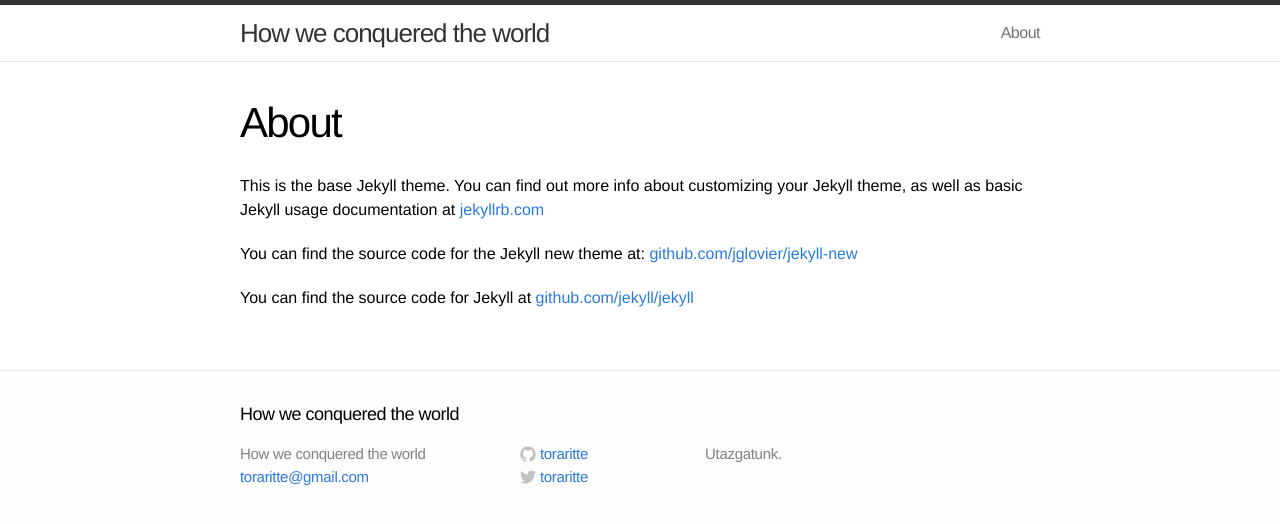
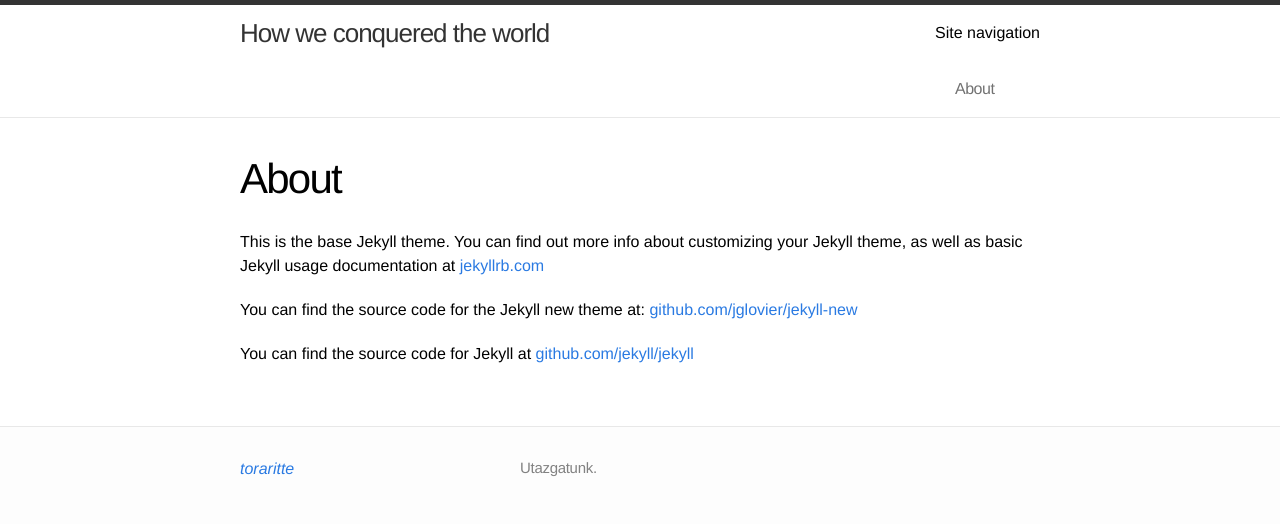
Before and after one commit to toraritte/www.minekmentekazusaba.com, a Jekyll site: the page built from about.md, in a window 1280 px wide. Shown: the top 524 px of the page. Built offline with Jekyll 4.4.1, drawn with Linux system fonts in a browser that asks for light colours.

Commit message:
Disable SVG images and add some headers

```diff
--- a/_config.yml
+++ b/_config.yml
@@ -3,7 +3,7 @@
 email: toraritte@gmail.com
 description: "Utazgatunk."
 baseurl: ""
-# url: "http://minekmentekazusaba.com"
+url: "http://minekmentekazusaba.com"
 twitter_username: toraritte
 github_username:  toraritte
 exclude: ['config.ru', 'Gemfile', 'Gemfile.lock', 'vendor']
--- a/_includes/footer.html
+++ b/_includes/footer.html
@@ -2,41 +2,38 @@
 
   <div class="wrap">
 
-    <h2 class="footer-heading">{{ site.title }}</h2>
+    <!-- <h2 class="footer-heading">{{ site.title }}</h2> -->
 
     <div class="footer-col-1 column">
-      <ul>
-        <li>{{ site.title }}</li>
-        <li><a href="mailto:{{ site.email }}">{{ site.email }}</a></li>
-      </ul>
+        <address><a href="mailto:{{ site.email }}">toraritte</a></address>
     </div>
 
-    <div class="footer-col-2 column">
-      <ul>
-        {% if site.github_username %}<li>
-          <a href="https://github.com/{{ site.github_username }}">
-            <span class="icon github">
-              <svg version="1.1" class="github-icon-svg" xmlns="http://www.w3.org/2000/svg" xmlns:xlink="http://www.w3.org/1999/xlink" x="0px" y="0px"
-                 viewBox="0 0 16 16" enable-background="new 0 0 16 16" xml:space="preserve">
-                <path fill-rule="evenodd" clip-rule="evenodd" fill="#C2C2C2" d="M7.999,0.431c-4.285,0-7.76,3.474-7.76,7.761 c0,3.428,2.223,6.337,5.307,7.363c0.388,0.071,0.53-0.168,0.53-0.374c0-0.184-0.007-0.672-0.01-1.32 c-2.159,0.469-2.614-1.04-2.614-1.04c-0.353-0.896-0.862-1.135-0.862-1.135c-0.705-0.481,0.053-0.472,0.053-0.472 c0.779,0.055,1.189,0.8,1.189,0.8c0.692,1.186,1.816,0.843,2.258,0.645c0.071-0.502,0.271-0.843,0.493-1.037 C4.86,11.425,3.049,10.76,3.049,7.786c0-0.847,0.302-1.54,0.799-2.082C3.768,5.507,3.501,4.718,3.924,3.65 c0,0,0.652-0.209,2.134,0.796C6.677,4.273,7.34,4.187,8,4.184c0.659,0.003,1.323,0.089,1.943,0.261 c1.482-1.004,2.132-0.796,2.132-0.796c0.423,1.068,0.157,1.857,0.077,2.054c0.497,0.542,0.798,1.235,0.798,2.082 c0,2.981-1.814,3.637-3.543,3.829c0.279,0.24,0.527,0.713,0.527,1.437c0,1.037-0.01,1.874-0.01,2.129 c0,0.208,0.14,0.449,0.534,0.373c3.081-1.028,5.302-3.935,5.302-7.362C15.76,3.906,12.285,0.431,7.999,0.431z"/>
-              </svg>
-            </span>
-            <span class="username">{{ site.github_username }}</span>
-          </a>
-        </li>{% endif %}
-        {% if site.twitter_username %}<li>
-          <a href="https://twitter.com/{{ site.twitter_username }}">
-            <span class="icon twitter">
-              <svg version="1.1" class="twitter-icon-svg" xmlns="http://www.w3.org/2000/svg" xmlns:xlink="http://www.w3.org/1999/xlink" x="0px" y="0px"
-                 viewBox="0 0 16 16" enable-background="new 0 0 16 16" xml:space="preserve">
-                <path fill="#C2C2C2" d="M15.969,3.058c-0.586,0.26-1.217,0.436-1.878,0.515c0.675-0.405,1.194-1.045,1.438-1.809 c-0.632,0.375-1.332,0.647-2.076,0.793c-0.596-0.636-1.446-1.033-2.387-1.033c-1.806,0-3.27,1.464-3.27,3.27 c0,0.256,0.029,0.506,0.085,0.745C5.163,5.404,2.753,4.102,1.14,2.124C0.859,2.607,0.698,3.168,0.698,3.767 c0,1.134,0.577,2.135,1.455,2.722C1.616,6.472,1.112,6.325,0.671,6.08c0,0.014,0,0.027,0,0.041c0,1.584,1.127,2.906,2.623,3.206 C3.02,9.402,2.731,9.442,2.433,9.442c-0.211,0-0.416-0.021-0.615-0.059c0.416,1.299,1.624,2.245,3.055,2.271 c-1.119,0.877-2.529,1.4-4.061,1.4c-0.264,0-0.524-0.015-0.78-0.046c1.447,0.928,3.166,1.469,5.013,1.469 c6.015,0,9.304-4.983,9.304-9.304c0-0.142-0.003-0.283-0.009-0.423C14.976,4.29,15.531,3.714,15.969,3.058z"/>
-              </svg>
-            </span>
-            <span class="username">{{ site.twitter_username }}</span>
-          </a>
-        </li>{% endif %}
-      </ul>
-    </div>
+    <!-- <div class="footer-col-2 column"> -->
+    <!--   <ul> -->
+    <!--     {% if site.github_username %}<li> -->
+    <!--       <a href="https://github.com/{{ site.github_username }}"> -->
+    <!--         <span class="icon github"> -->
+    <!--           <svg version="1.1" class="github-icon-svg" xmlns="http://www.w3.org/2000/svg" xmlns:xlink="http://www.w3.org/1999/xlink" x="0px" y="0px" -->
+    <!--              viewBox="0 0 16 16" enable-background="new 0 0 16 16" xml:space="preserve"> -->
+    <!--             <path fill-rule="evenodd" clip-rule="evenodd" fill="#C2C2C2" d="M7.999,0.431c-4.285,0-7.76,3.474-7.76,7.761 c0,3.428,2.223,6.337,5.307,7.363c0.388,0.071,0.53-0.168,0.53-0.374c0-0.184-0.007-0.672-0.01-1.32 c-2.159,0.469-2.614-1.04-2.614-1.04c-0.353-0.896-0.862-1.135-0.862-1.135c-0.705-0.481,0.053-0.472,0.053-0.472 c0.779,0.055,1.189,0.8,1.189,0.8c0.692,1.186,1.816,0.843,2.258,0.645c0.071-0.502,0.271-0.843,0.493-1.037 C4.86,11.425,3.049,10.76,3.049,7.786c0-0.847,0.302-1.54,0.799-2.082C3.768,5.507,3.501,4.718,3.924,3.65 c0,0,0.652-0.209,2.134,0.796C6.677,4.273,7.34,4.187,8,4.184c0.659,0.003,1.323,0.089,1.943,0.261 c1.482-1.004,2.132-0.796,2.132-0.796c0.423,1.068,0.157,1.857,0.077,2.054c0.497,0.542,0.798,1.235,0.798,2.082 c0,2.981-1.814,3.637-3.543,3.829c0.279,0.24,0.527,0.713,0.527,1.437c0,1.037-0.01,1.874-0.01,2.129 c0,0.208,0.14,0.449,0.534,0.373c3.081-1.028,5.302-3.935,5.302-7.362C15.76,3.906,12.285,0.431,7.999,0.431z"/> -->
+    <!--           </svg> -->
+    <!--         </span> -->
+    <!--         <span class="username">{{ site.github_username }}</span> -->
+    <!--       </a> -->
+    <!--     </li>{% endif %} -->
+    <!--     {% if site.twitter_username %}<li> -->
+    <!--       <a href="https://twitter.com/{{ site.twitter_username }}"> -->
+    <!--         <span class="icon twitter"> -->
+    <!--           <svg version="1.1" class="twitter-icon-svg" xmlns="http://www.w3.org/2000/svg" xmlns:xlink="http://www.w3.org/1999/xlink" x="0px" y="0px" -->
+    <!--              viewBox="0 0 16 16" enable-background="new 0 0 16 16" xml:space="preserve"> -->
+    <!--             <path fill="#C2C2C2" d="M15.969,3.058c-0.586,0.26-1.217,0.436-1.878,0.515c0.675-0.405,1.194-1.045,1.438-1.809 c-0.632,0.375-1.332,0.647-2.076,0.793c-0.596-0.636-1.446-1.033-2.387-1.033c-1.806,0-3.27,1.464-3.27,3.27 c0,0.256,0.029,0.506,0.085,0.745C5.163,5.404,2.753,4.102,1.14,2.124C0.859,2.607,0.698,3.168,0.698,3.767 c0,1.134,0.577,2.135,1.455,2.722C1.616,6.472,1.112,6.325,0.671,6.08c0,0.014,0,0.027,0,0.041c0,1.584,1.127,2.906,2.623,3.206 C3.02,9.402,2.731,9.442,2.433,9.442c-0.211,0-0.416-0.021-0.615-0.059c0.416,1.299,1.624,2.245,3.055,2.271 c-1.119,0.877-2.529,1.4-4.061,1.4c-0.264,0-0.524-0.015-0.78-0.046c1.447,0.928,3.166,1.469,5.013,1.469 c6.015,0,9.304-4.983,9.304-9.304c0-0.142-0.003-0.283-0.009-0.423C14.976,4.29,15.531,3.714,15.969,3.058z"/> -->
+    <!--           </svg> -->
+    <!--         </span> -->
+    <!--         <span class="username">{{ site.twitter_username }}</span> -->
+    <!--       </a> -->
+    <!--     </li>{% endif %} -->
+    <!--   </ul> -->
+    <!-- </div> -->
 
     <div class="footer-col-3 column">
       <p class="text">{{ site.description }}</p>
--- a/_includes/header.html
+++ b/_includes/header.html
@@ -2,17 +2,18 @@
 
   <div class="wrap">
 
-    <a class="site-title" href="{{ site.baseurl }}/">{{ site.title }}</a>
+    <h1><a class="site-title" href="{{ site.baseurl }}/">{{ site.title }}</a></h1>
 
     <nav class="site-nav">
-      <a href="#" class="menu-icon">
-        <svg version="1.1" xmlns="http://www.w3.org/2000/svg" xmlns:xlink="http://www.w3.org/1999/xlink" x="0px" y="0px"
-           viewBox="0 0 18 15" enable-background="new 0 0 18 15" xml:space="preserve">
-          <path fill="#505050" d="M18,1.484c0,0.82-0.665,1.484-1.484,1.484H1.484C0.665,2.969,0,2.304,0,1.484l0,0C0,0.665,0.665,0,1.484,0 h15.031C17.335,0,18,0.665,18,1.484L18,1.484z"/>
-          <path fill="#505050" d="M18,7.516C18,8.335,17.335,9,16.516,9H1.484C0.665,9,0,8.335,0,7.516l0,0c0-0.82,0.665-1.484,1.484-1.484 h15.031C17.335,6.031,18,6.696,18,7.516L18,7.516z"/>
-          <path fill="#505050" d="M18,13.516C18,14.335,17.335,15,16.516,15H1.484C0.665,15,0,14.335,0,13.516l0,0 c0-0.82,0.665-1.484,1.484-1.484h15.031C17.335,12.031,18,12.696,18,13.516L18,13.516z"/>
-        </svg>
-      </a>
+      <!-- <a href="#" class="menu-icon"> -->
+      <!--   <svg version="1.1" xmlns="http://www.w3.org/2000/svg" xmlns:xlink="http://www.w3.org/1999/xlink" x="0px" y="0px" -->
+      <!--      viewBox="0 0 18 15" enable-background="new 0 0 18 15" xml:space="preserve"> -->
+      <!--     <path fill="#505050" d="M18,1.484c0,0.82-0.665,1.484-1.484,1.484H1.484C0.665,2.969,0,2.304,0,1.484l0,0C0,0.665,0.665,0,1.484,0 h15.031C17.335,0,18,0.665,18,1.484L18,1.484z"/> -->
+      <!--     <path fill="#505050" d="M18,7.516C18,8.335,17.335,9,16.516,9H1.484C0.665,9,0,8.335,0,7.516l0,0c0-0.82,0.665-1.484,1.484-1.484 h15.031C17.335,6.031,18,6.696,18,7.516L18,7.516z"/> -->
+      <!--     <path fill="#505050" d="M18,13.516C18,14.335,17.335,15,16.516,15H1.484C0.665,15,0,14.335,0,13.516l0,0 c0-0.82,0.665-1.484,1.484-1.484h15.031C17.335,12.031,18,12.696,18,13.516L18,13.516z"/> -->
+      <!--   </svg> -->
+      <!-- </a> -->
+      <h1>Site navigation</h1>
       <div class="trigger">
         {% for page in site.pages %}
           {% if page.title %}<a class="page-link" href="{{ page.url | prepend: site.baseurl }}">{{ page.title }}</a>{% endif %}
```
Also changed, not shown: _layouts/post.html (line endings or trailing spaces).
